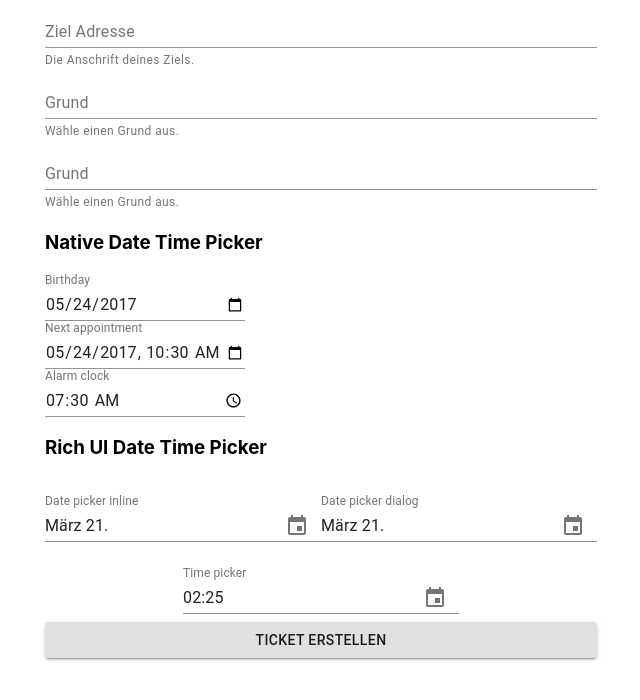
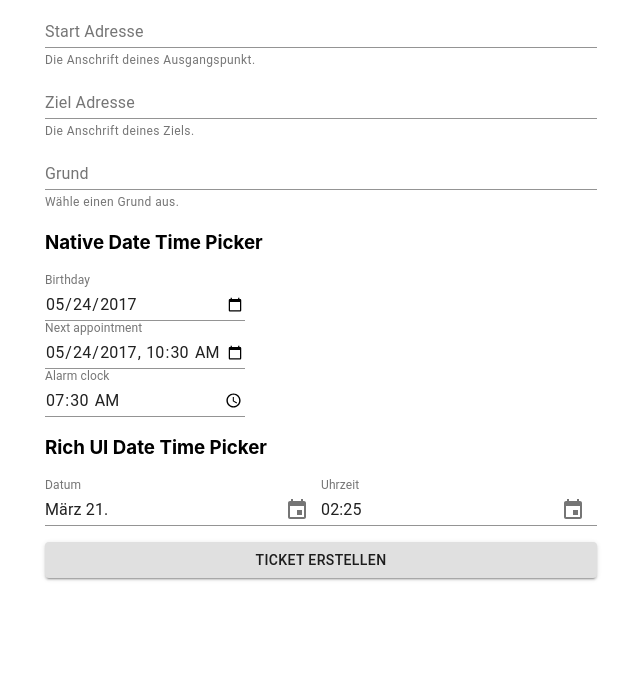
Before and after one commit to Lockdown-WirVsVirus/lockdown-app-frontend, a React (Create React App) app: page /leave in a window 1280 px wide. Shown: the top 700 px of the page, without its empty margins (319-959 px from the left). Built offline with nearby package versions, Linux system fonts and the light colour scheme.

Commit message:
formatting

```diff
--- a/src/view/LeaveRequestView.tsx
+++ b/src/view/LeaveRequestView.tsx
@@ -54,14 +54,14 @@ const LeaveRequestView = (props: LeaveRequestViewProperties) => {
     return (
         <div>
             <FormControl fullWidth={true}>
+                <InputLabel htmlFor="requestStartAddress">Start Adresse</InputLabel>
+                <Input id="requestStartAddress" aria-describedby="requestStartAddressHelper" />
+                <FormHelperText id="requestStartAddressHelper">Die Anschrift deines Ausgangspunkt.</FormHelperText>
+            </FormControl>
+            <FormControl fullWidth={true}>
                 <InputLabel htmlFor="requestTargetAddress">Ziel Adresse</InputLabel>
                 <Input id="requestTargetAddress" aria-describedby="requestTargetAddressHelper" />
                 <FormHelperText id="requestTargetAddressHelper">Die Anschrift deines Ziels.</FormHelperText>
-            </FormControl>
-            <FormControl fullWidth={true}>
-                <InputLabel htmlFor="requestReason">Grund</InputLabel>
-                <Input id="requestReason" aria-describedby="requestReasonHelper" />
-                <FormHelperText id="requestReasonHelper">Wähle einen Grund aus.</FormHelperText>
             </FormControl>
             <FormControl fullWidth={true}>
                 <InputLabel htmlFor="requestReason">Grund</InputLabel>
@@ -110,36 +110,24 @@ const LeaveRequestView = (props: LeaveRequestViewProperties) => {
             </FormControl>
             <h3>Rich UI Date Time Picker</h3>
             <MuiPickersUtilsProvider utils={MomentUtils} libInstance={moment} locale="de">
-                <Grid container justify="space-around">
+                <Grid container justify="space-between">
                     <KeyboardDatePicker
                         disableToolbar
-                    variant="inline"
+                        // variant="inline"
                         // format="MM/dd/yyyy"
-                    margin="normal"
                         id="date-picker-inline"
-                    label="Date picker inline"
+                        label="Datum"
                         value={selectedDate}
                         onChange={handleDateChange}
                         KeyboardButtonProps={{
                             'aria-label': 'change date',
                         }}
                     />
-                    <KeyboardDatePicker
-                    margin="normal"
-                    id="date-picker-dialog"
-                    label="Date picker dialog"
-                    // format="MM/dd/yyyy"
-                    value={selectedDate}
-                    onChange={handleDateChange}
-                    KeyboardButtonProps={{
-                        'aria-label': 'change date',
-                    }}
-                    />
+
                     <KeyboardTimePicker
-                    margin="normal"
                         id="time-picker"
                         format="hh:mm"
-                    label="Time picker"
+                        label="Uhrzeit"
                         value={selectedDate}
                         onChange={handleDateChange}
                         KeyboardButtonProps={{
@@ -148,7 +136,7 @@ const LeaveRequestView = (props: LeaveRequestViewProperties) => {
                     />
                 </Grid>
             </MuiPickersUtilsProvider>
-            <FormControl fullWidth={true}>
+            <FormControl margin="normal" fullWidth={true}>
                 <Button variant="contained">Ticket erstellen</Button>
             </FormControl>
         </div>
```
Lines whose indentation alone changed are shown as unchanged.
